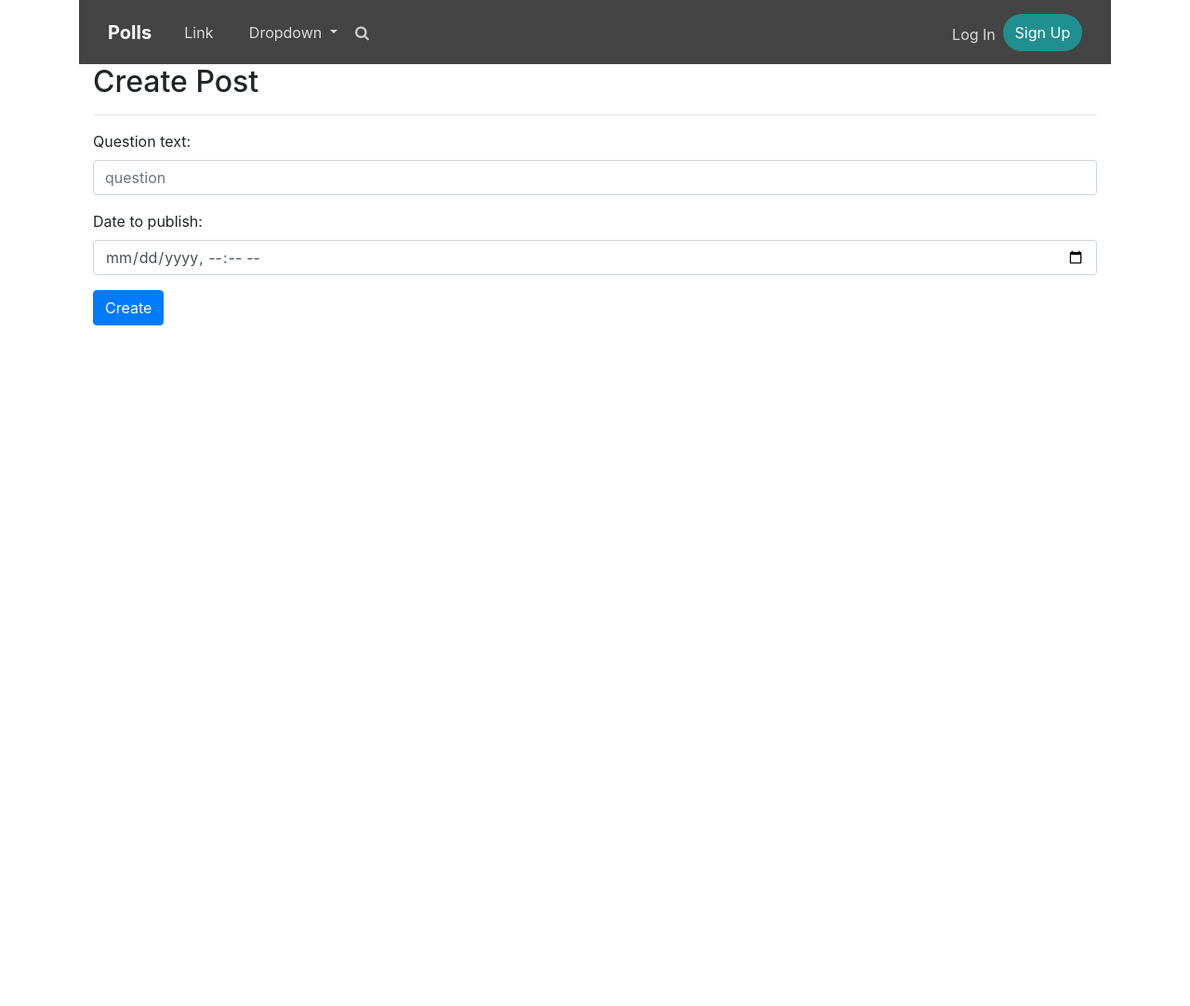
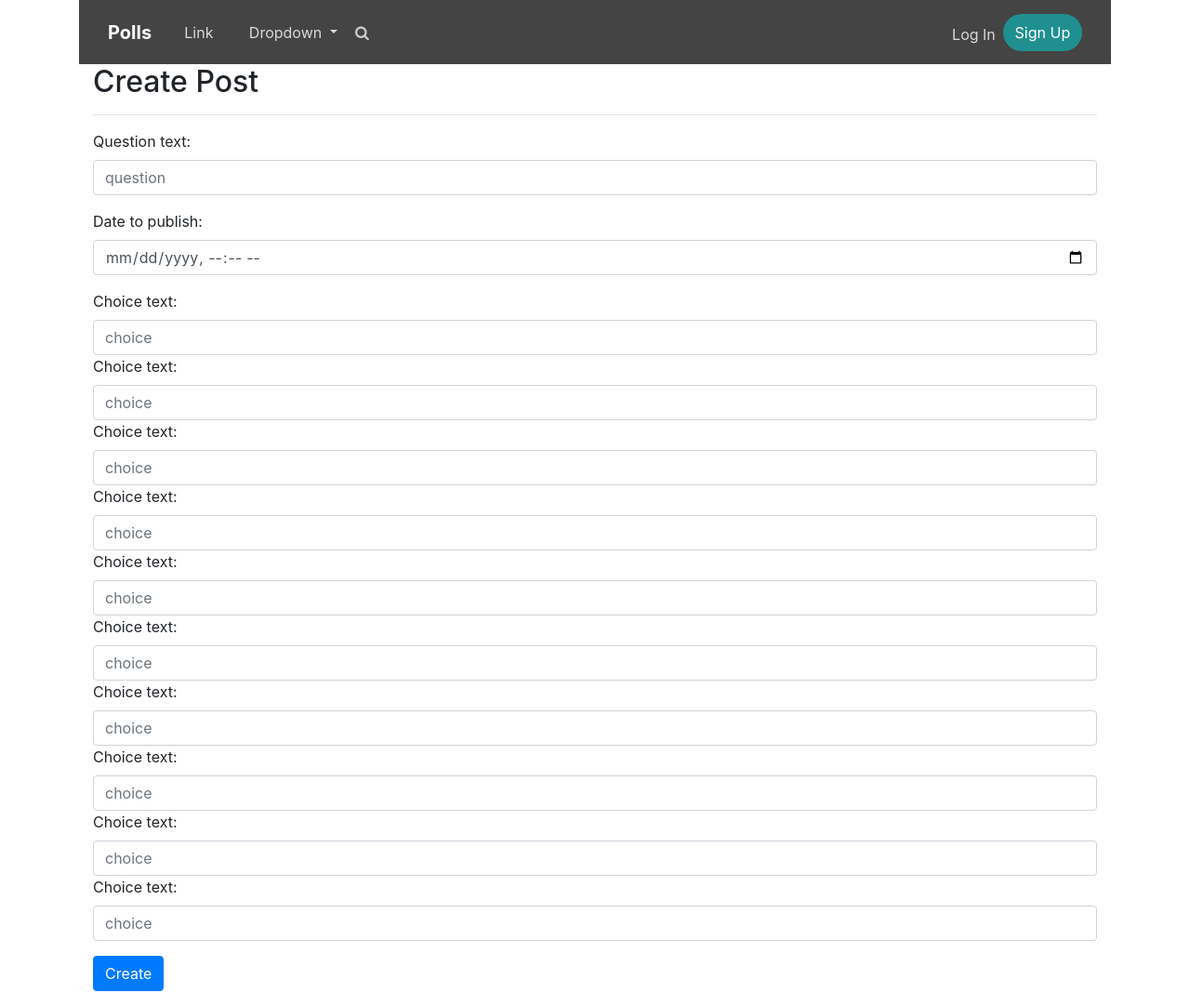
Before and after one commit to lenakotishova/Votalot, a Django app: page /polls/create/ in a window 1280 px wide. Shown: the whole page at 93% size. Before the commit the page ends 350 px from the top, so only its background shows below. Run offline with Django 4.2, Linux system fonts and the light colour scheme; some libraries are stand-ins or nearby versions.

Commit message:
Create poll with 10 choices

```diff
--- a/polls/forms.py
+++ b/polls/forms.py
@@ -2,7 +2,6 @@ from datetime import datetime
 
 from django import forms
 from django.forms import ModelForm, TextInput, DateTimeInput
-from rest_framework.exceptions import ValidationError
 
 from . import models
 from .models import Question, Choice
@@ -16,6 +15,7 @@ class QuestionForm(ModelForm):
             'question_text': TextInput(attrs={
                 'class': 'form-control',
                 'placeholder': 'question',
+                'maxlength': 25,
             }),
             'pub_date': DateTimeInput(attrs={
                 'type': 'datetime-local',
@@ -30,7 +30,13 @@ class QuestionForm(ModelForm):
         #         raise ValidationError(_('Invalid date - renewal more than 4 weeks ahead'))
         #
 
-class PollsChoiceForm(forms.ModelForm):
+
+class ChoiceForm(forms.ModelForm):
     class Meta:
         model = Choice
         fields = ['choice_text']
+        widgets = {
+            'choice_text': TextInput(attrs={
+                'class': 'form-control',
+                'placeholder': 'choice',
+            })}
--- a/polls/models.py
+++ b/polls/models.py
@@ -13,7 +13,7 @@ class Question(models.Model):
         on_delete=models.CASCADE,
         default=1,
     )
-    question_text = models.CharField(max_length=200)
+    question_text = models.CharField(max_length=40)
     pub_date = models.DateTimeField('date to publish')
     created_date = models.DateTimeField('date created', default=timezone.now)
 
@@ -29,7 +29,7 @@ class Question(models.Model):
 
 class Choice(models.Model):
     question = models.ForeignKey(Question, on_delete=models.CASCADE)
-    choice_text = models.CharField(max_length=200)
+    choice_text = models.CharField(max_length=40)
     votes = models.IntegerField(default=0)
 
     def __str__(self):
--- a/polls/templates/polls/create_poll.html
+++ b/polls/templates/polls/create_poll.html
@@ -9,22 +9,9 @@
       {% csrf_token %}
       <div class="form-group">
           {{ form.as_p}}
+          {{ choice_form }}
+      </div>
 
-        {% if field.errors%}
-            {% for error in field.errors %}
-            <div class="alert alert-danger">
-                {{error}}
-            </div>
-            {% endfor %}
-            {% endif %}
-      </div>
-       {% if field.errors%}
-            {% for error in field.errors %}
-            <div class="alert alert-danger">
-                {{error}}
-            </div>
-            {% endfor %}
-            {% endif %}
       <button type="submit" class="btn btn-primary">Create</button>
     </form>
   </div>
--- a/polls/views.py
+++ b/polls/views.py
@@ -1,7 +1,9 @@
+from django.forms import modelformset_factory
 from django.shortcuts import render, get_object_or_404, redirect
 from django.http import HttpResponse, HttpResponseRedirect
 from django.views import generic
-
+from django.forms import formset_factory
+from django.core.exceptions import ValidationError
 
 from .models import *
 from .forms import *
@@ -43,18 +45,31 @@ def vote(request, question_id):
 
 
 def create_polls_form_view(request):
-    error = ''
+    choices_formset = modelformset_factory(Choice, form=ChoiceForm, fields=('choice_text',), extra=10)
+
     if request.method == "POST":
         form = QuestionForm(request.POST)
-        if form.is_valid():
-            form.save()
-            return redirect('polls:index')
+        choice_form = choices_formset(request.POST, request.FILES)
+        if form.is_valid() and choice_form.is_valid():
+            question = form.save()
+            for ch_form in choice_form:
+                choice = ch_form.save(commit=False)
+                choice.question = question
+                choice.save()
+            return redirect('polls:details', pk=question.pk)
         else:
-            error = 'Форма заполнена неверно'
+            return render(request, 'polls/create_poll.html', {'form': form,
+                                                              'choice_form': choice_form, })
+    else:
+        form = QuestionForm()
+        choice_form = choices_formset(queryset=Choice.objects.none(),)
 
-    form = QuestionForm()
-    data = {
-        'form': form,
-        'error': error,
-    }
-    return render(request, 'polls/create_poll.html', data)
+        # choice_form = choices_formset(queryset=Choice.objects.none(), )
+
+        context = {
+            'form': form,
+            'choice_form': choice_form,
+        }
+
+        return render(request, 'polls/create_poll.html', {'form': form,
+                                                          'choice_form': choice_form, })
```
Also changed, not shown: db.sqlite3.
